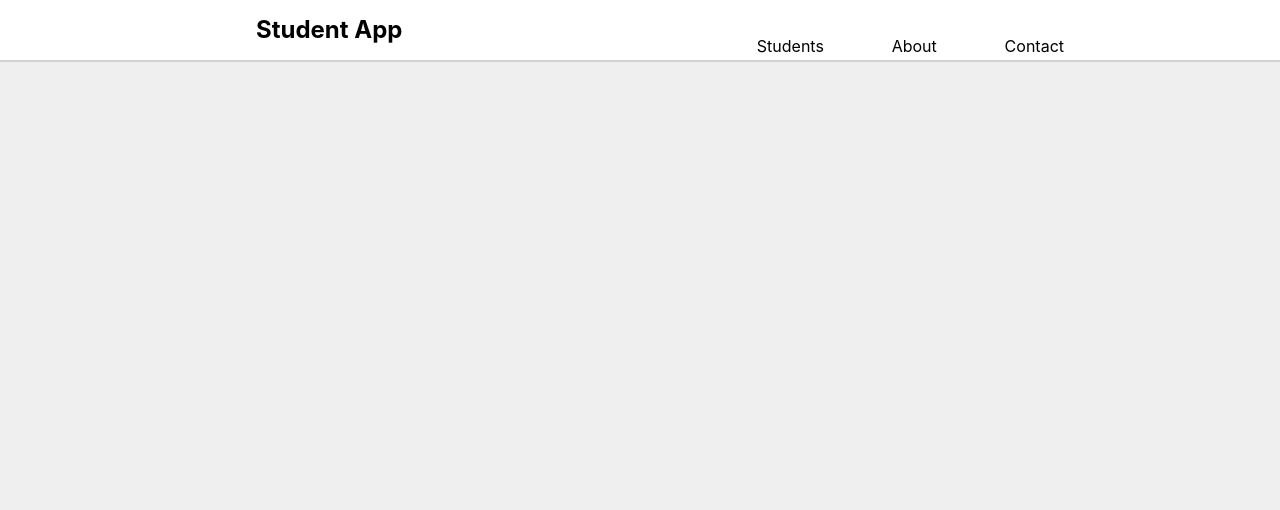
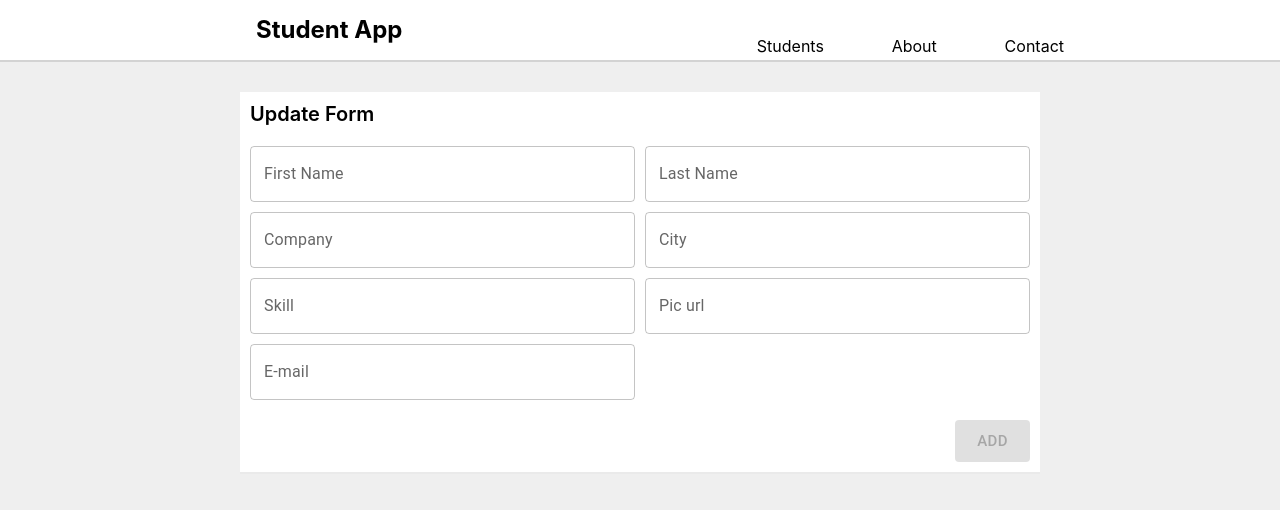
Before and after one commit to IvanCastillo1986/student-app-front-end, a React (Create React App) app: page /students/new in a window 1280 px wide. Shown: the top 510 px of the page. Built offline with nearby package versions, Linux system fonts and the light colour scheme; no server answers.

Commit message:
finalize adding student and redirect to detail page

```diff
--- a/src/App.js
+++ b/src/App.js
@@ -2,13 +2,26 @@ import React from 'react'
 import { Routes, Route } from 'react-router-dom'
 
 import NavBar from './layout/navbar/NavBar';
-import StudentList from './components/studentList/StudentList';
-import StudentDetailsPage from './pages/StudentDetailsPage';
+
+import Home from './pages/home/Home';
 import About from './pages/about/About';
 import Contact from './pages/contact/Contact';
+import StudentDetailsPage from './pages/StudentDetailsPage';
+import AddStudentPage from './pages/AddStudentPage';
 
 
 import './App.scss';
+
+
+// create new student
+// add button to student list page/home page
+
+// on click move to students/new
+  // showing form to create new student
+
+    // on error, show toast with message to try again later
+    // on success, redirect to student detail page of new student
+      // show success toast that new student was created
 
 
 function App() {
@@ -18,7 +31,8 @@ function App() {
       <NavBar />
       <div className='pageContainer'>
         <Routes>
-          <Route index path="/" element={<StudentList />} />
+          <Route index path="/" element={<Home />} />
+          <Route index path="/students/new" element={<AddStudentPage />} />
           <Route path="/about" element={<About />} />
           <Route path="/contact" element={<Contact />} />
           <Route path="/students/:id" element={<StudentDetailsPage />} />
--- /dev/null
+++ b/src/components/navigationButton/NavigationButton.js
@@ -0,0 +1,24 @@
+import React from 'react'
+import { Button } from '@mui/material'
+import { Link } from 'react-router-dom'
+
+import './NavigationButton.scss'
+
+
+
+export default function NavigationButton({ buttonText, url }) {
+
+
+    return (
+        <div className='navigationButton'>
+            <Link to={url} >
+                <Button
+                    variant="contained"
+                    size="large"
+                >
+                    {buttonText}
+                </Button>
+            </Link>
+        </div>
+    )
+}
--- /dev/null
+++ b/src/components/navigationButton/NavigationButton.scss
@@ -0,0 +1,10 @@
+.navigationButton {
+    margin: auto;
+    display: flex;
+    justify-content: flex-end;
+    width: 600px;
+
+    a {
+        text-decoration: none;
+    }
+}
--- a/src/components/studentUpdateForm/StudentUpdateForm.js
+++ b/src/components/studentForm/StudentForm.js
@@ -1,4 +1,5 @@
 import React, { useState } from 'react'
+import { useNavigate } from 'react-router-dom';
 
 import TextField from '@mui/material/TextField';
 import Button from '@mui/material/Button';
@@ -6,11 +7,14 @@ import { AiOutlineReload } from 'react-icons/ai';
 import Alert from '@mui/material/Alert';
 import Snackbar from '@mui/material/Snackbar';
 
-import './StudentUpdateForm.scss'
+import './StudentForm.scss'
 
 
 
-export default function StudentUpdateForm({ student, setStudent }) {
+
+export default function StudentForm({ student={}, setStudent, title="Update", method="PUT" }) {
+
+    const navigate = useNavigate()
 
     const [firstname, setFirstname] = useState(student.firstname)
     const [lastname, setLastname] = useState(student.lastname)
@@ -57,12 +61,17 @@ export default function StudentUpdateForm({ student, setStudent }) {
         setLoading(true)
 
         // set our target url
-        const url = `https://student-app-backend-ivan.herokuapp.com/students/${student.id}`
+        let url = `https://student-app-backend-ivan.herokuapp.com/students`
+
+        if (method === 'PUT') {
+            url += `/${student.id}`
+        }
 
         // what data are we passing to our backend?
         // what http method are we using
         const requestOptions = {
-            method: 'PUT',
+            // when key/value are the same, we can use shorthand, which is for  method: method,
+            method,
             headers: { 'Content-Type': 'application/json' },
             body: JSON.stringify({ firstName: firstname, lastName: lastname, company, city, skill, pic, email })
         }
@@ -70,18 +79,23 @@ export default function StudentUpdateForm({ student, setStudent }) {
         fetch(url, requestOptions)
             .then(res => res.json())
             .then(data => {
-                // there are two types of errors we can get here:
-                // one is, we can get a response back, that just returns a response which
-                // isn't what we expected in which case we want to handle this as an error
-                console.log('Has accomplished update and fetched data')
-                console.log(data)
-                setNoChanges(true)
-                setSuccessfulUpdate(true)
-                setShowSnackbar(true)
-                setLoading(false)
-                setStudent(data)
+
+                if (method === 'POST') {
+                    navigate(`/students/${data.id}`, {
+                        state: {
+                            fromCreateStudent: true,
+                            studentName: `${data.firstname} ${data.lastname}`
+                        }
+                    })
+                } else {
+
+                    setNoChanges(true)
+                    setSuccessfulUpdate(true)
+                    setShowSnackbar(true)
+                    setLoading(false)
+                    setStudent(data)
+                }
             }).catch(err => {
-                console.log('catching error, should setLoading false and setSnackbar true')
                 setLoading(false)
                 // Let user know an error has occurred
                 setSuccessfulUpdate(false)
@@ -89,11 +103,12 @@ export default function StudentUpdateForm({ student, setStudent }) {
             })
     }
 
-    const errorElement = <Alert severity="error">An error occured while updating</Alert>
+    const action = method === 'PUT' ? 'updating' : 'adding student';
+    const errorElement = <Alert severity="error">An error occured while {action} - please try again later</Alert>
     const successElement = <Alert severity="success">Student updated successfully!</Alert>
 
     return (
-        <div className='studentUpdateForm'>
+        <div className='studentForm'>
             <Snackbar
                 open={showSnackbar}
                 autoHideDuration={1500}
@@ -102,8 +117,8 @@ export default function StudentUpdateForm({ student, setStudent }) {
             >
                 {successfulUpdate ? successElement : errorElement}
             </Snackbar>
-            <div className='studentUpdateForm__title'>Update Form</div>
-            <div className='studentUpdateForm__inputs'>
+            <div className='studentForm__title'>Update Form</div>
+            <div className='studentForm__inputs'>
                 <TextField
                     id="outlined-basic"
                     label="First Name"
@@ -119,14 +134,15 @@ export default function StudentUpdateForm({ student, setStudent }) {
                 <TextField id="outlined-basic" label="Pic url" variant="outlined" value={pic} name='pic' onChange={(e) => handleChange(e)} />
                 <TextField id="outlined-basic" label="E-mail" variant="outlined" value={email} name='email' onChange={(e) => handleChange(e)} />
             </div>
-            <div className='studentUpdateForm__submit'>
+            <div className='studentForm__submit'>
                 <Button
                     variant="contained"
                     size="large"
                     disabled={noChanges}
                     onClick={handleSubmit}
-                    endIcon={loading && <AiOutlineReload className="studentUpdateForm__submitLoader-spinning" />}>
-                    Update
+                    endIcon={loading && <AiOutlineReload className="studentForm__submitLoader-spinning" />}
+                >
+                    {title}
                 </Button>
             </div>
         </div>
--- a/src/components/studentUpdateForm/StudentUpdateForm.scss
+++ b/src/components/studentForm/StudentForm.scss
@@ -4,7 +4,7 @@
 
 
 
-.studentUpdateForm {
+.studentForm {
     background-color: white;
     border-bottom: 2px solid $lightest-gray;
     padding: 10px;
--- a/src/components/studentList/StudentList.scss
+++ b/src/components/studentList/StudentList.scss
@@ -2,7 +2,7 @@
 
 .studentList {
     width: 600px;
-    margin: 10vh auto;
+    margin: 30px auto 10vh;
     height: 80vh;
     background-color: white;
     overflow-y: hidden;
--- a/src/layout/navbar/NavBar.js
+++ b/src/layout/navbar/NavBar.js
@@ -26,7 +26,9 @@ export default function NavBar(props) {
 
     return (
         <div className='navbar'>
-            <div className='navbar__logo'>Student App</div>
+            <div className='navbar__logo'>
+                <Link to='/'>Student App</Link>
+            </div>
 
             <div className={`navbar__menuItems ${showMenu && 'active'}`}>
                 <ul>
--- /dev/null
+++ b/src/pages/AddStudentPage.js
@@ -0,0 +1,14 @@
+import React from 'react'
+
+import StudentForm from '../components/studentForm/StudentForm'
+
+
+export default function AddStudentPage() {
+
+
+    return (
+        <div>
+            <StudentForm title="add" method="POST" />
+        </div>
+    )
+}
--- /dev/null
+++ b/src/pages/home/Home.js
@@ -0,0 +1,16 @@
+import React from 'react'
+
+import StudentList from '../../components/studentList/StudentList'
+import NavigationButton from '../../components/navigationButton/NavigationButton';
+
+
+export default function Home() {
+
+
+    return (
+        <div className='home'>
+            <NavigationButton buttonText='Add new student' url='/students/new' />
+            <StudentList />
+        </div>
+    )
+}
```
Also changed, not shown: src/pages/StudentDetailsPage.js (+16 -3 lines), 1 other file (tests, documents, lock files or other folders).
